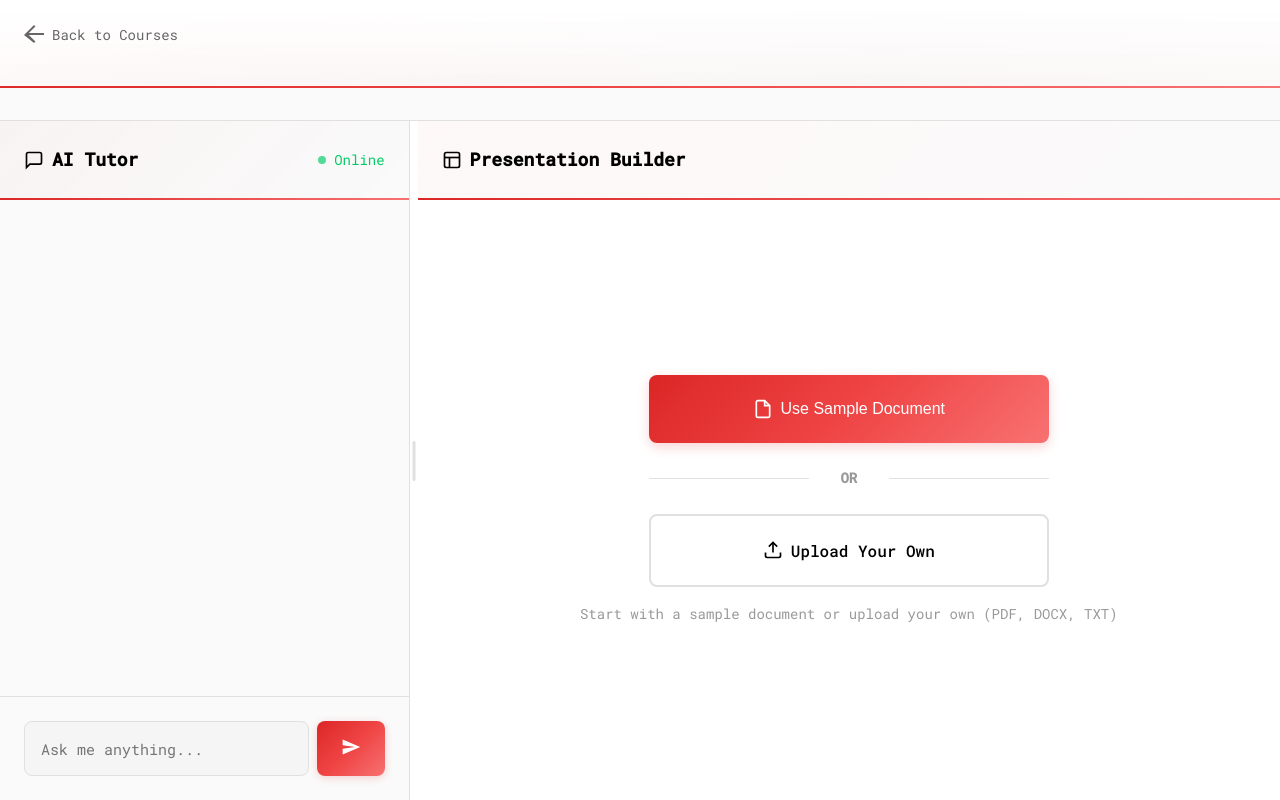
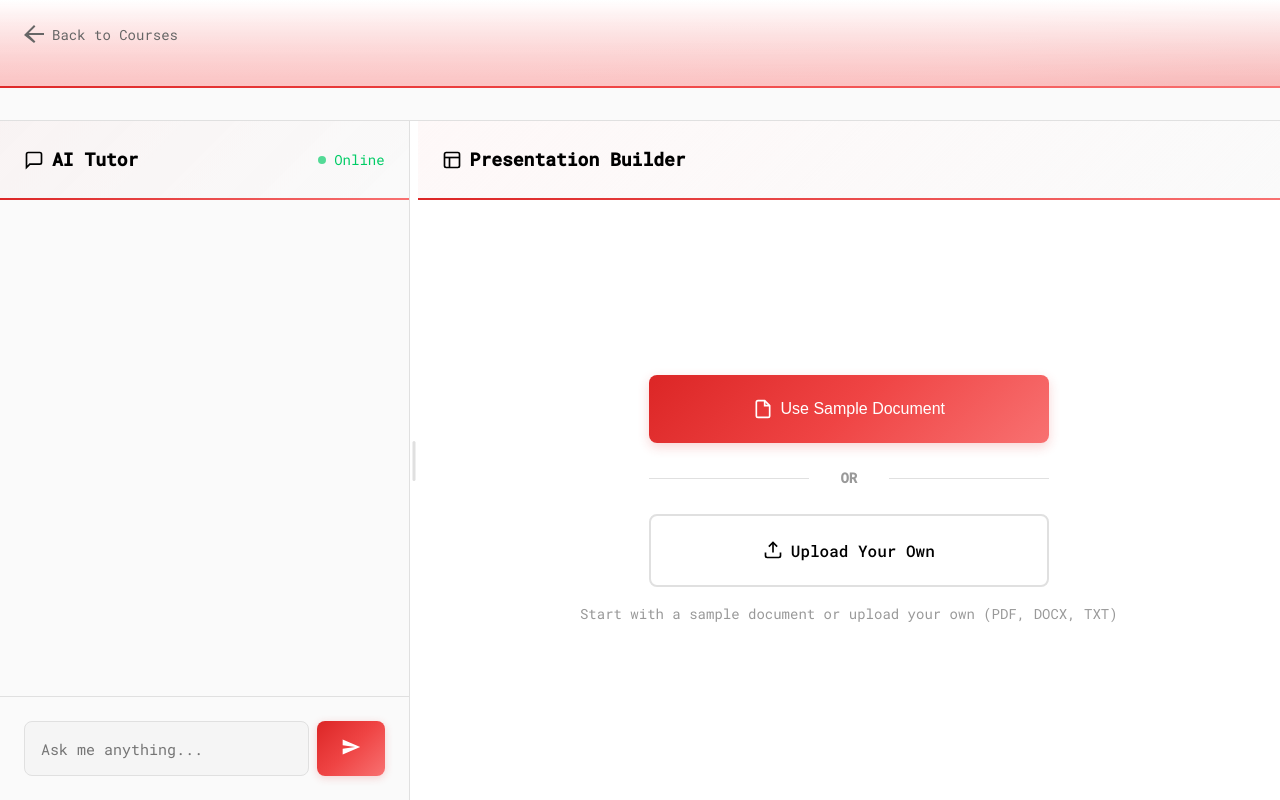
Before and after one commit to AmRitJain0442/Upgrad-OSP, a Python web app: template frontend/templates/prompting/presentation_module.html in a window 1280 px wide. Run offline with Jinja, Linux system fonts and the light colour scheme; the template is opened without the code that fills it, so the values that code supplies are empty.

Commit message:
changed theme

```diff
--- a/frontend/static/css/prompting.css
+++ b/frontend/static/css/prompting.css
@@ -100,10 +100,17 @@
     height: 100%;
     z-index: 0;
     background:
-        radial-gradient(circle at 20% 50%, rgba(220, 38, 38, 0.03) 0%, transparent 50%),
-        radial-gradient(circle at 80% 80%, rgba(239, 68, 68, 0.03) 0%, transparent 50%),
-        linear-gradient(125deg, #ffffff 0%, #fafafa 50%, #ffffff 100%),
-        repeating-linear-gradient(0deg, transparent, transparent 2px, rgba(220, 38, 38, 0.02) 2px, rgba(220, 38, 38, 0.02) 4px);
+        radial-gradient(circle at 100% 0%, rgba(239, 68, 68, 0.8) 0%, rgba(220, 38, 38, 0.6) 15%, transparent 40%),
+        radial-gradient(circle at 0% 100%, rgba(239, 68, 68, 0.7) 0%, rgba(220, 38, 38, 0.5) 15%, transparent 40%),
+        linear-gradient(180deg,
+            rgba(239, 68, 68, 0.15) 0%,
+            rgba(248, 113, 113, 0.08) 20%,
+            rgba(254, 202, 202, 0.05) 40%,
+            rgba(255, 255, 255, 0.02) 60%,
+            rgba(254, 202, 202, 0.05) 80%,
+            rgba(239, 68, 68, 0.15) 100%
+        ),
+        linear-gradient(125deg, #ffffff 0%, #fafafa 50%, #ffffff 100%);
     pointer-events: none;
 }
 
@@ -304,6 +311,25 @@
     display: flex;
     flex-direction: column;
     overflow: hidden;
+}
+
+/* Presentation Module - Enhanced Gradient Background */
+.presentation-module .cyber-bg {
+    background:
+        radial-gradient(circle at 100% 0%, rgba(220, 38, 38, 0.4) 0%, rgba(239, 68, 68, 0.2) 20%, transparent 50%),
+        radial-gradient(circle at 0% 100%, rgba(239, 68, 68, 0.4) 0%, rgba(248, 113, 113, 0.2) 20%, transparent 50%),
+        linear-gradient(180deg,
+            #ef4444 0%,
+            #f87171 10%,
+            #fca5a5 25%,
+            #fecaca 40%,
+            #ffffff 55%,
+            #fecaca 70%,
+            #fca5a5 85%,
+            #f87171 95%,
+            #ef4444 100%
+        );
+    opacity: 0.4;
 }
 
 /* Module Header */
```
